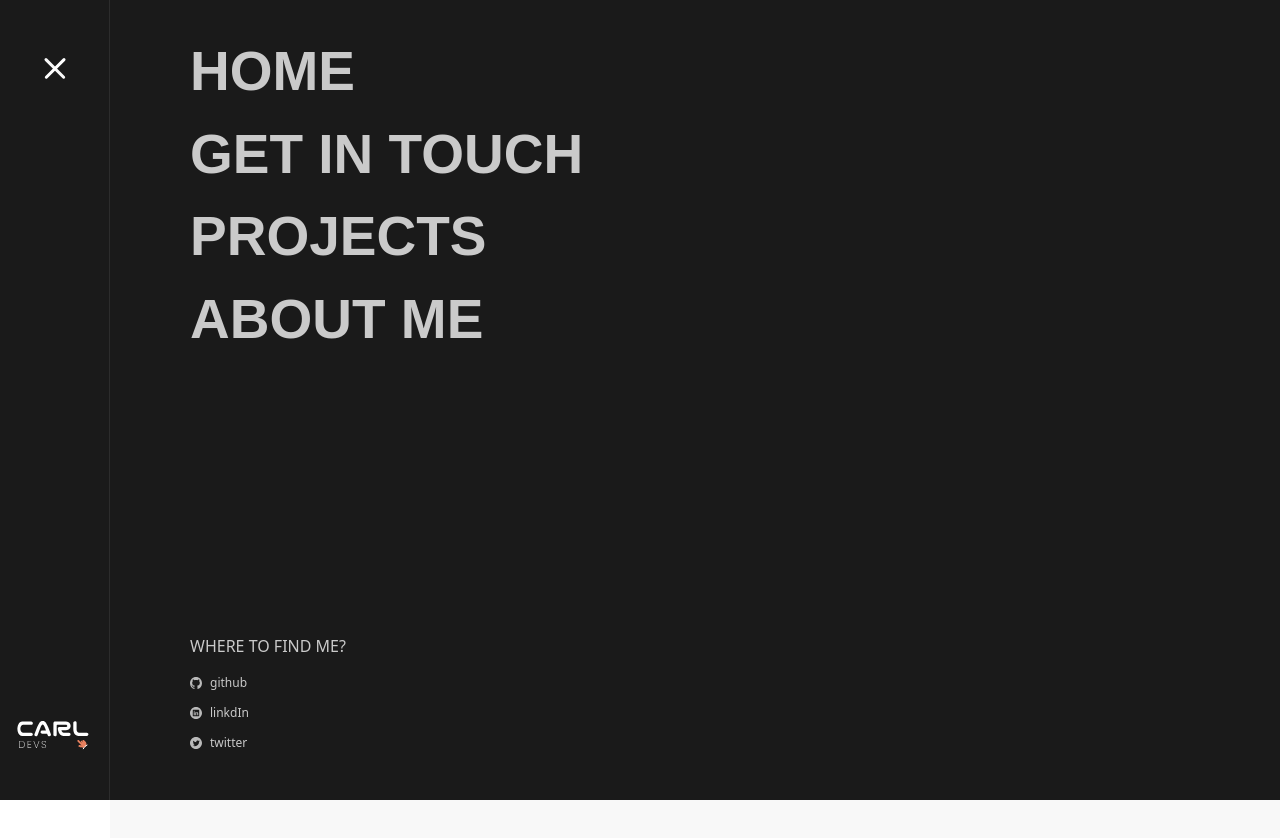
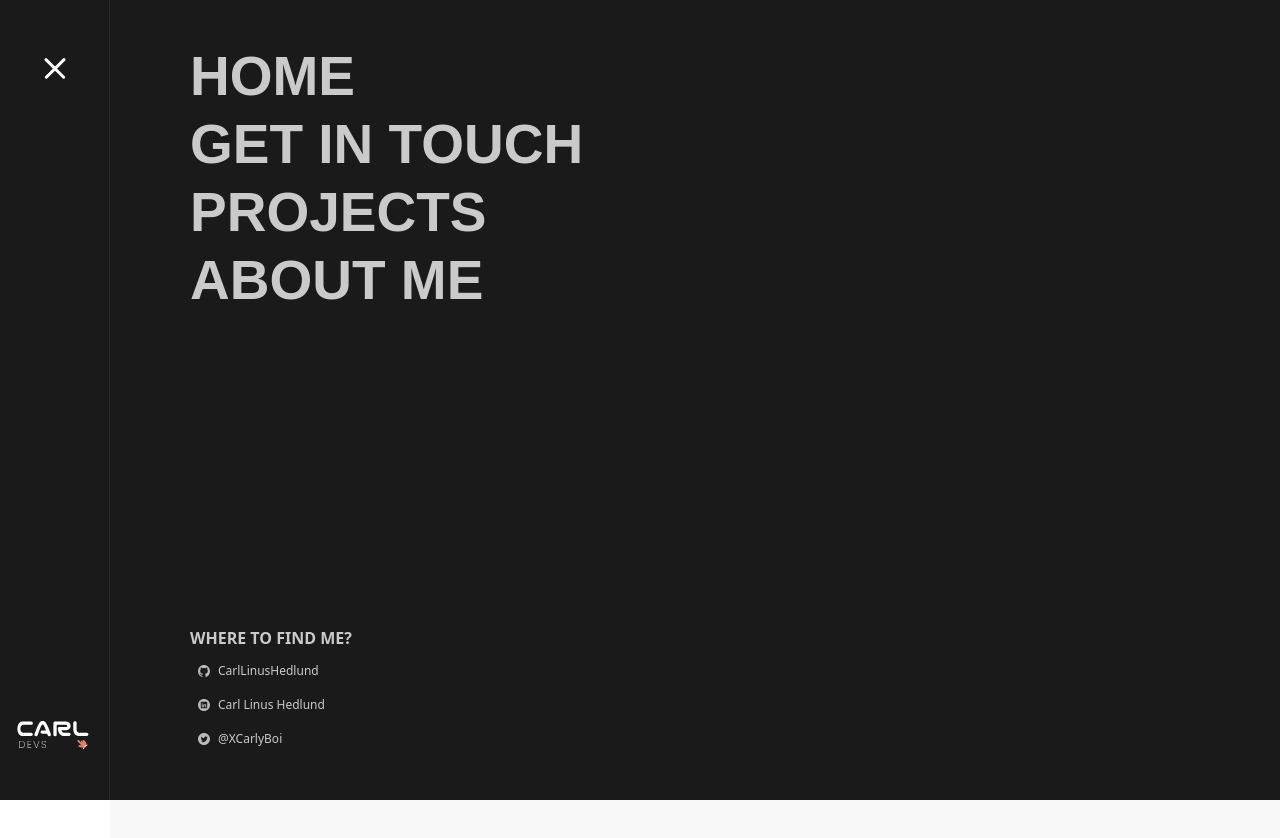
Before and after one commit to CarlLinusHedlund/CarlLinusHedlundDevs, a React (Vite) app: page / in a window 1280 px wide. Both pictures are taken after a click on the button 54 px from the left and 68 px from the top of the page. Shown: the top 838 px of the page. Built offline with nearby package versions, Linux system fonts and the light colour scheme.

Commit message:
adds target blank and rel to media links

```diff
--- a/src/components/header/Header.jsx
+++ b/src/components/header/Header.jsx
@@ -57,7 +57,7 @@ function Header() {
         ref={navRef}
         className="md:fixedWidth fixed top-0 right-0 z-10 mt-[90px] hidden h-full w-full flex-col justify-between gap-3 overflow-scroll bg-primaryDark text-[#cacaca] opacity-0 duration-700 md:mt-0"
       >
-        <ul className="mt-[30px] flex flex-col pl-[30px] md:pl-[80px]">
+        <ul className="mt-14 flex flex-col gap-2 xs:gap-7 pl-[30px] md:pl-[80px]">
           <li
             className={navListClass}
             style={{ '--large-navigation-item-index': 1 }}
@@ -83,34 +83,34 @@ function Header() {
             ABOUT ME
           </li>
         </ul>
-        <div className="mb-[90px] flex flex-col gap-4 pl-[30px] pb-3 md:pb-12 md:mb-0 md:pl-[80px]">
+        <div className="mb-[90px] flex flex-col gap-2 pl-[30px] pb-3 md:pb-12 md:mb-0 md:pl-[80px]">
           <div className=''>
-            <h3 className="text-textSM uppercase">Where to find me?</h3>
+            <h3 className="text-textSM uppercase font-bold">Where to find me?</h3>
           </div>
-          <div className="flex flex-col gap-3">
-            <a className="flex-gap flex items-center gap-2" href="www.facebook.com">
+          <div className="flex sm:flex-col gap-2">
+            <a target="_blank" rel="noreferrer" className="flex-gap flex items-center gap-2 rounded-lg w-fit py-1 px-2 hover:bg-gray-200 hover:bg-opacity-10 hover:scale-105 duration-300 min-w-[143px]" href="https://github.com/CarlLinusHedlund">
               <img
                 className="h-3 w-3"
                 src="../public/github.svg"
                 alt="github link"
               />
-              <p className="text-textXS">github</p>
+              <p className="text-textXS">CarlLinusHedlund</p>
             </a>
-            <a className="flex flex-row items-center gap-2" href="#">
+            <a target="_blank" rel="noreferrer" className="flex-gap flex items-center gap-2 rounded-lg w-fit py-1 px-2 hover:bg-gray-200 hover:bg-opacity-10 hover:scale-105 duration-300 min-w-[143px]" href="https://www.linkedin.com/in/carl-linus-hedlund-60534321a/">
               <img
                 className="h-3 w-3"
                 src="../public/linkdin.svg"
                 alt="linkdin link"
               />
-              <p className="text-textXS">linkdIn</p>
+              <p className="text-textXS">Carl Linus Hedlund</p>
             </a>
-            <a className="flex flex-row items-center gap-2" href="#">
+            <a target="_blank" rel="noreferrer" className="flex-gap flex items-center gap-2 rounded-lg w-fit py-1 px-2 hover:bg-gray-200 hover:bg-opacity-10 hover:scale-105 duration-300 min-w-[143px]" href="https://twitter.com/boi_carly">
               <img
                 className="h-3 w-3"
                 src="../public/twitter.svg"
                 alt="twitter link"
               />
-              <p className="text-textXS">twitter</p>
+              <p className="text-textXS">@XCarlyBoi</p>
             </a>
           </div>
         </div>
--- a/src/index.css
+++ b/src/index.css
@@ -27,7 +27,7 @@ body::-webkit-scrollbar {
 
 @keyframes transform {
   from {
-    transform: translateY(20px);
+    transform: translateY(10px);
   }
   to {
     transform: translateY(0px);
@@ -47,7 +47,7 @@ body::-webkit-scrollbar {
   }
 
   .navList {
-    @apply w-fit translate-y-0 cursor-pointer font-rubik text-textLG font-extrabold capitalize opacity-0 duration-1000 hover:scale-110 hover:text-white xs:text-textXL;
+    @apply w-fit translate-y-0 cursor-pointer font-rubik text-4xl font-extrabold capitalize opacity-0 duration-1000 hover:scale-110 hover:text-white xs:text-textXL;
   }
 
   .fixedWidth {
```
